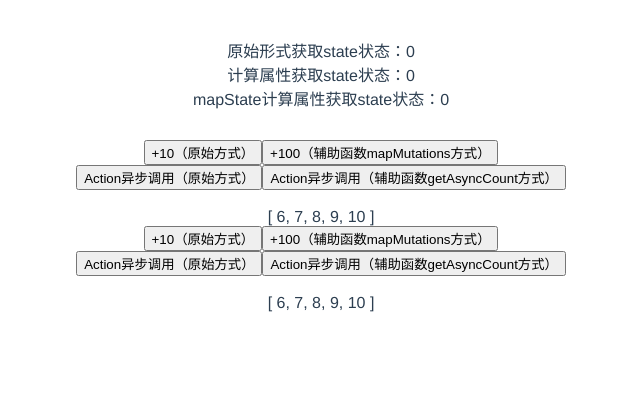
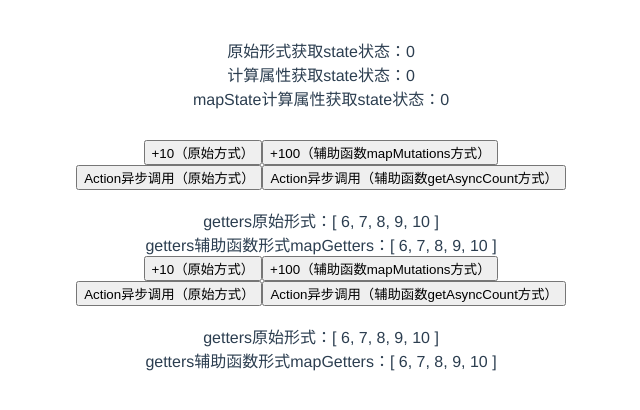
Before and after one commit to montysingh9527/Vuex, a Vue app: page /#/about in a window 1280 px wide. Shown: the top 410 px of the page, without its empty margins (319-959 px from the left). Built offline with nearby package versions, Linux system fonts and the light colour scheme.

Commit message:
Vuex基础-getters计算属性-辅助函数:mapGetters

```diff
--- a/src/views/About.vue
+++ b/src/views/About.vue
@@ -9,13 +9,18 @@
       Action异步调用（辅助函数getAsyncCount方式）
     </button>
     <br /><br />
-    <div>{{ $store.getters.filterList }}</div>
+    <div>getters原始形式：{{ $store.getters.filterList }}</div>
+    <div>getters辅助函数形式mapGetters：{{ filterList }}</div>
   </div>
 </template>
 
 <script>
-import { mapMutations, mapActions } from "vuex";
+import { mapMutations, mapActions, mapGetters } from "vuex";
 export default {
+  computed: {
+    // 将getters中的计算属性导入到组件的计算属性中
+    ...mapGetters(["filterList"]),
+  },
   methods: {
     // 原始方式调用
     test() {
```
Also changed, not shown: 1 other file (tests, documents, lock files or other folders).
